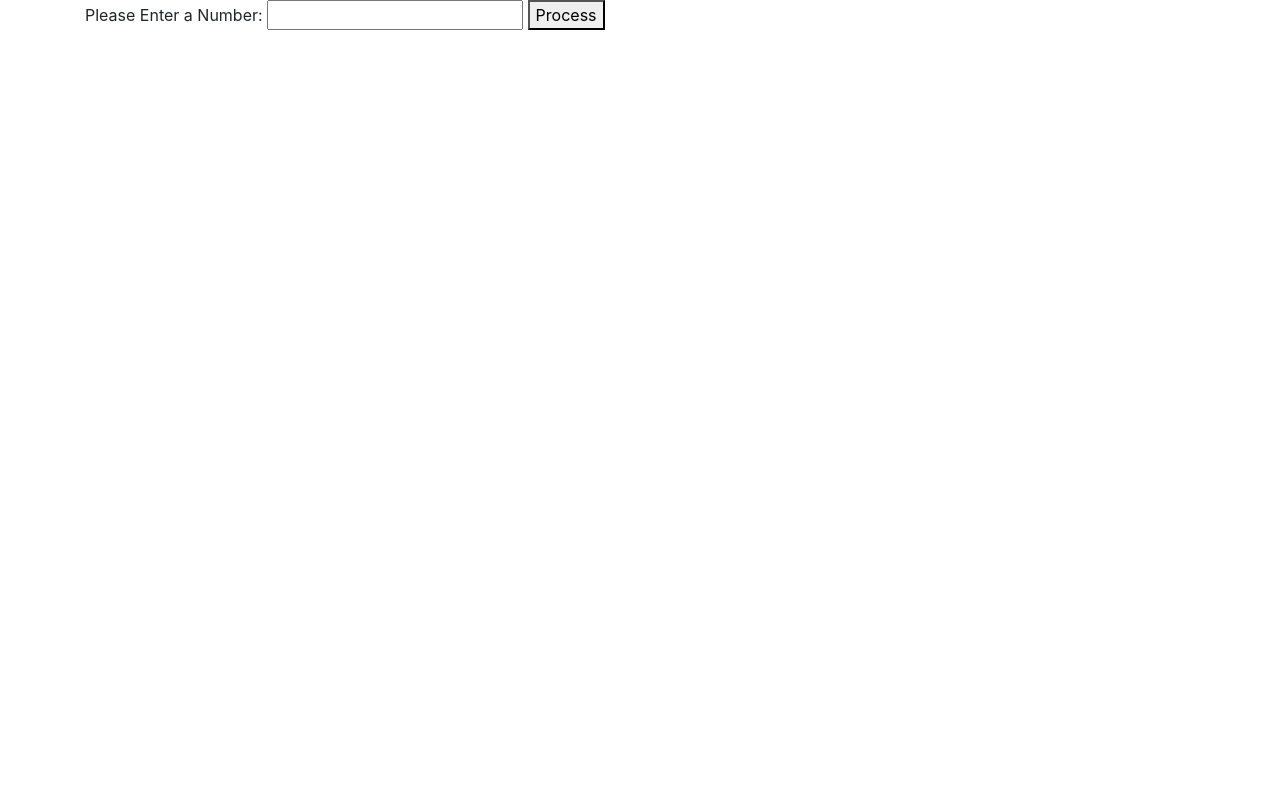
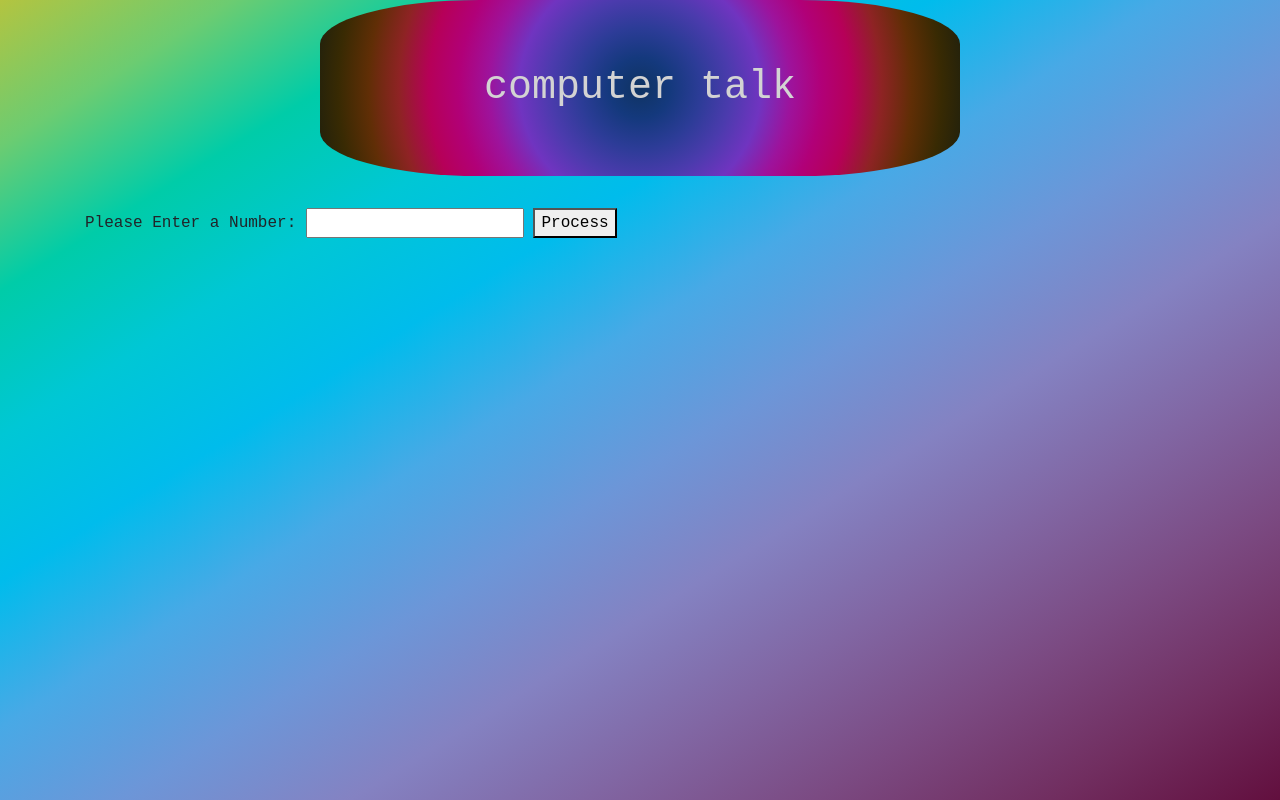
Before and after one commit to drewcpete/beep-boop, a plain HTML site: page index.html in a window 1280 px wide. Drawn offline with Linux system fonts and the light colour scheme.

Commit message:
adds css styling

```diff
--- a/css/styles.css
+++ b/css/styles.css
@@ -0,0 +1,18 @@
+.jumbotron {
+  background-image: radial-gradient(circle, #0f3362, #14397d, #2c3c97, #4b3bad, #7034c0, #9d139c, #b10078, #b60058, #8e2324, #602e06, #382a03, #1d1f0e);
+  text-align: center;;
+  max-width: auto;
+  margin-left: 25%;
+  margin-right: 25%;
+  border-radius: 25%;
+  color: lightgray;
+}
+html {
+  height: 100%;
+
+}
+body {
+  height: 100%;
+  background-image: linear-gradient(to left top, #620f3e, #712e60, #7b4a82, #8166a3, #8482c2, #6c96d8, #48a9e6, #00bcec, #00c7d5, #00cca8, #6ccc71, #b3c440);
+  font-family: monospace;:
+  }
--- a/index.html
+++ b/index.html
@@ -9,8 +9,10 @@
     <title>Beep Boop</title>
   </head>
   <body>
-    <div class="container">
-      <div class="">
+    <h1 class="jumbotron">computer talk</h1>
+    <div class="">
+
+      <div class="container">
         <form id="inputForm" class="form-group" action="index.html" method="post">
           <label for="">Please Enter a Number:</label>
           <input type="number" name="" id="numberInput" value="">
```
